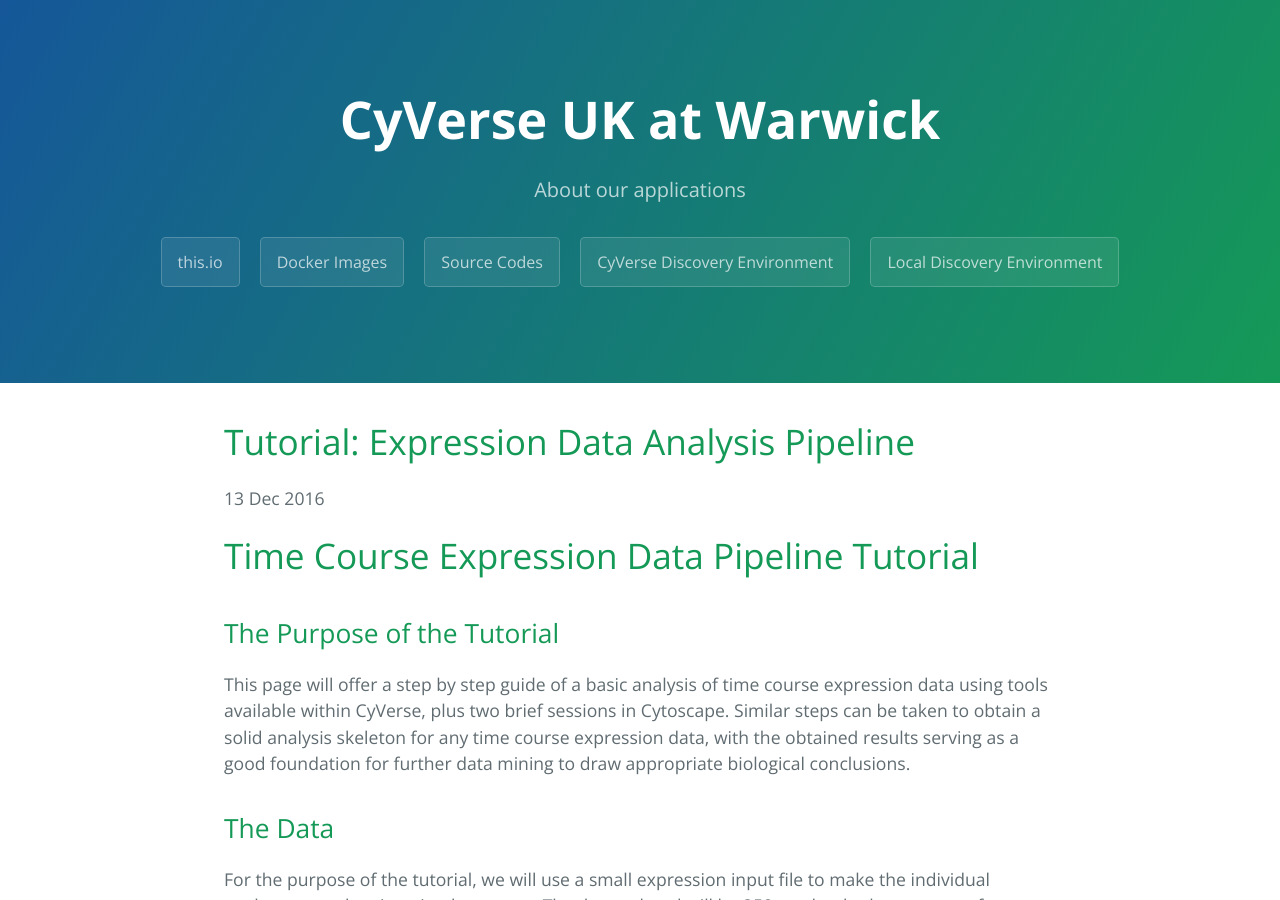
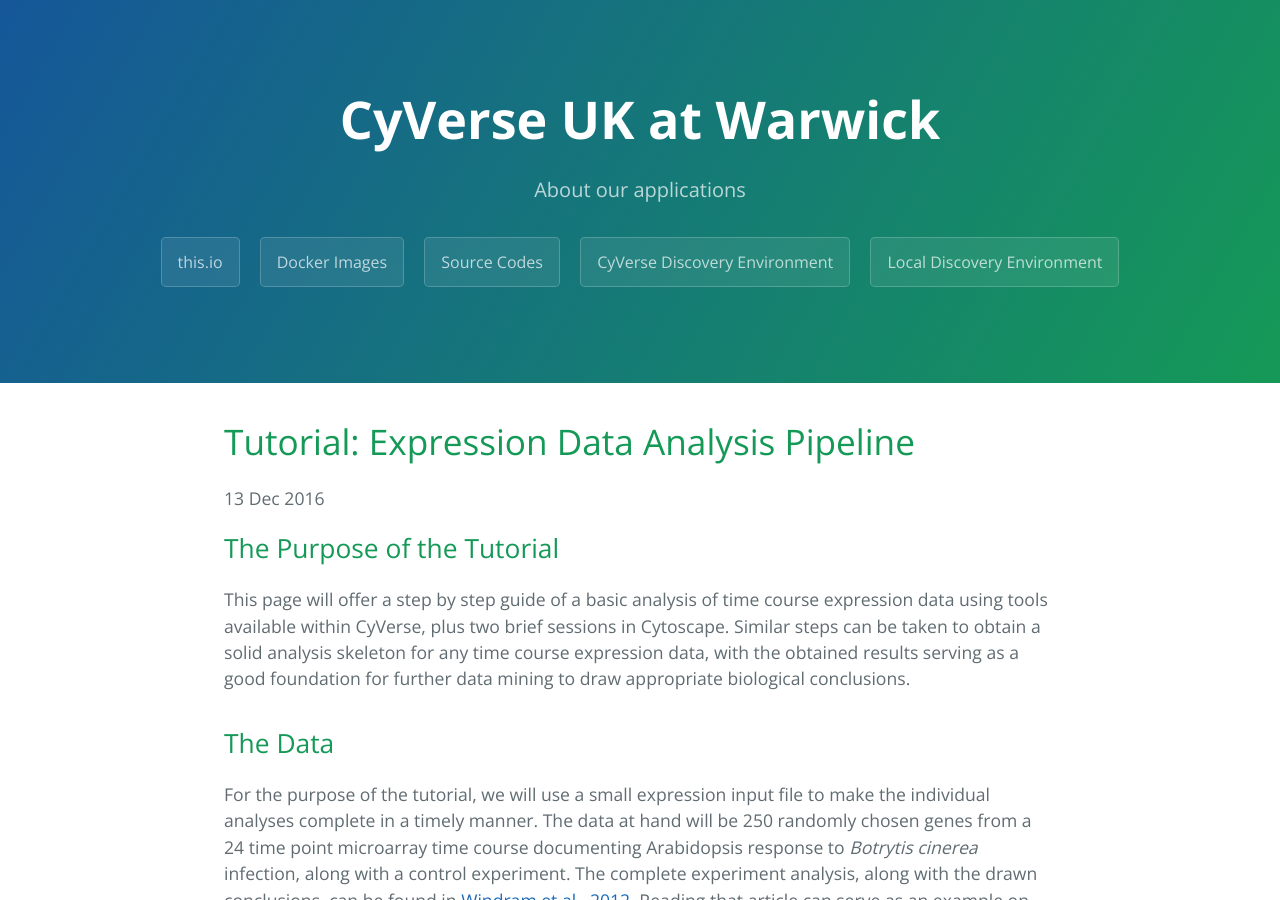
Before and after one commit to cyversewarwick/cyversewarwick.github.io, a Jekyll site: the page built from _posts/2016-12-13-expression-pipeline-tutorial.md, in a window 1280 px wide and 900 px high. Built offline with Jekyll 4.4.1, drawn with Linux system fonts in a browser that asks for light colours.

Commit message:
Update 2016-12-13-expression-pipeline-tutorial.md

```diff
--- a/_posts/2016-12-13-expression-pipeline-tutorial.md
+++ b/_posts/2016-12-13-expression-pipeline-tutorial.md
@@ -3,8 +3,6 @@
 title: "Tutorial: Expression Data Analysis Pipeline"
 date: 2016-12-13
 ---
-
-# Time Course Expression Data Pipeline Tutorial
 
 ## The Purpose of the Tutorial
 
```
